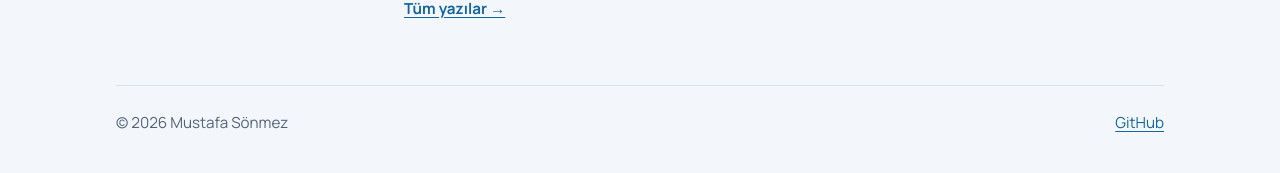
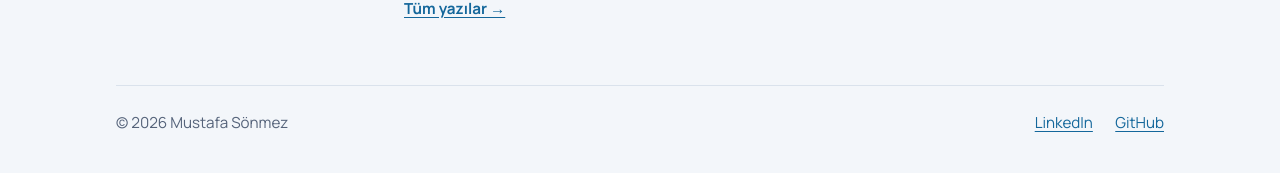
Before and after one commit to sonmezmustafa/sonmezmustafa.github.io, a Jekyll site: the page built from index.html, in a window 1280 px wide. Shown: the part 754-927 px from the top of the page. Built offline with Jekyll 4.4.1, drawn with Linux system fonts in a browser that asks for light colours.

Commit message:
LinkedIn bağlantısı: alt bilgi ve kişi şeması

```diff
--- a/_config.yml
+++ b/_config.yml
@@ -8,6 +8,7 @@ person_image: /assets/img/mustafa-sonmez.jpg
 
 # Kişi şemasındaki "sameAs": aynı kişiye ait diğer profiller
 same_as:
+  - https://www.linkedin.com/in/cemustafasonmez/
   - https://github.com/sonmezmustafa
 
 defaults:
@@ -37,6 +38,8 @@ defaults:
 
 # Alt bilgideki iletişim bağlantıları
 contact_links:
+  - title: LinkedIn
+    url: https://www.linkedin.com/in/cemustafasonmez/
   - title: GitHub
     url: https://github.com/sonmezmustafa
 
```
